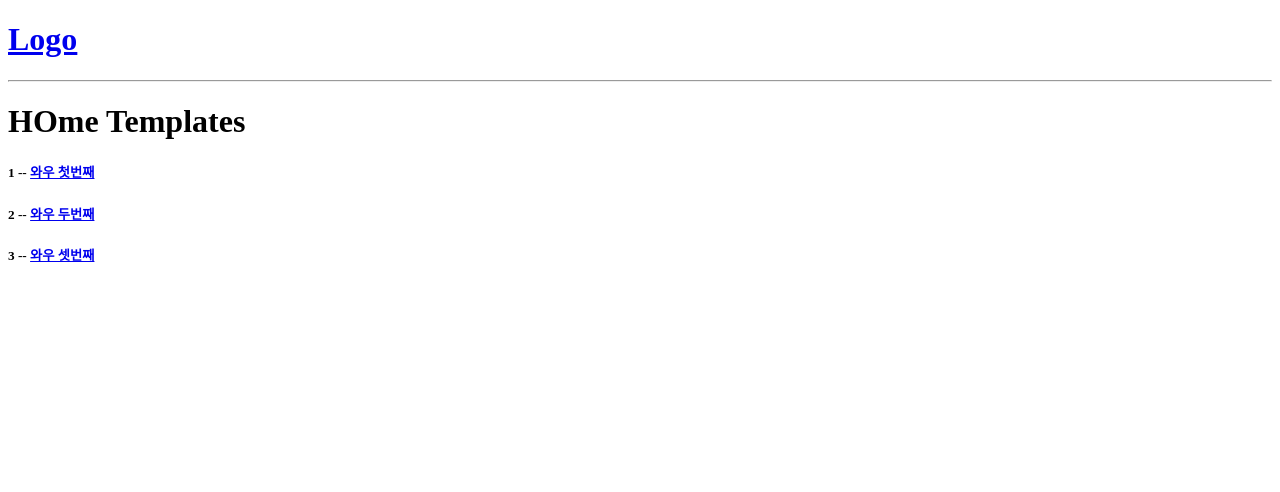
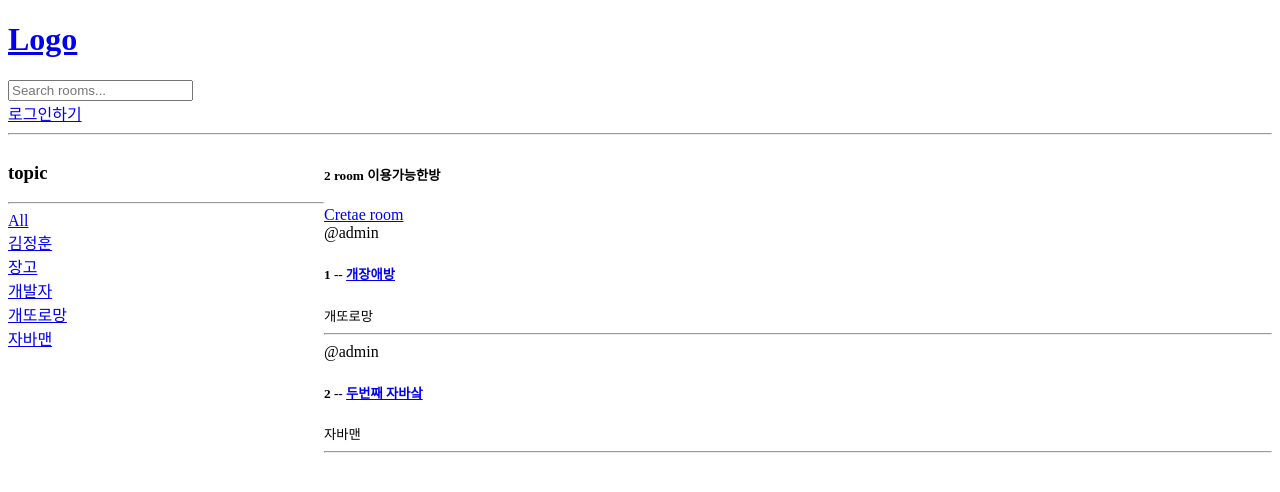
Before and after one commit to jhva/django, a Django app: page / in a window 1280 px wide. Shown: the top 492 px of the page. Run offline with Django 4.2, Linux system fonts and the light colour scheme; data comes from the database, SQL or seed files in the repository; both versions use the stored data as it was after the commit.

Commit message:
로그인,로그아웃,룸모델,메세지모델 등

```diff
--- a/base/admin.py
+++ b/base/admin.py
@@ -3,6 +3,8 @@
 # Register your models here.
 
 
-from .models import Room
+from .models import Room, Topic, Message
 
 admin.site.register(Room)
+admin.site.register(Topic)
+admin.site.register(Message)
--- a/base/models.py
+++ b/base/models.py
@@ -1,16 +1,37 @@
 from django.db import models
-
+from django.contrib.auth.models import User
 # Create your models here.
 
 
+class Topic(models.Model):
+    name = models.CharField(max_length=200)
+
+    def __str__(self):
+        return self.name
+
+
 class Room(models.Model):
-    # host =
-    # topic=
+    host = models.ForeignKey(User, on_delete=models.SET_NULL, null=True)
+    topic = models.ForeignKey(Topic, on_delete=models.SET_NULL, null=True)
     name = models.CharField(max_length=200)
     description = models.TextField(null=True, blank=True)
     # participants=
     updated = models.DateTimeField(auto_now=True)
     created = models.DateTimeField(auto_now_add=True)
 
+    class Meta:
+        ordering = ['-updated', '-created']
+
     def __str__(self):
         return self.name
+
+
+class Message(models.Model):
+    user = models.ForeignKey(User, on_delete=models.CASCADE)
+    room = models.ForeignKey(Room, on_delete=models.CASCADE)
+    body = models.TextField()
+    updated = models.DateTimeField(auto_now=True)
+    created = models.DateTimeField(auto_now_add=True)
+
+    def __str__(self):
+        return self.body[0:50]
--- a/base/templates/base/home.html
+++ b/base/templates/base/home.html
@@ -1,14 +1,45 @@
 {% extends 'main.html' %} {% block content %}
-<h1>HOme Templates</h1>
-<div>
+<style>
+  .home-container {
+    display: grid;
+    grid-template-columns: 1fr 3fr;
+  }
+</style>
+
+<div class="home-container">
   <div>
-    {% for room in rooms%}
+    <h3>topic</h3>
+    <hr />
     <div>
-      <h5>
-        {{room.id}} -- <a href="{% url 'room' room.id %}"> {{room.name}} </a>
-      </h5>
+      <a href="{% url 'home' %}">All</a>
+    </div>
+    {% for topic in topics %}
+    <div>
+      <a href="{% url 'home' %}?q={{topic.name}}">{{topic.name}}</a>
     </div>
     {% endfor %}
   </div>
+  <div>
+    <h5>{{room_count}} room 이용가능한방</h5>
+    <a href="{% url 'create-room' %}"> Cretae room</a>
+
+    <div>
+      {% for room in rooms%}
+      <div>
+        {% if request.user == room.host %}
+        <a href="{% url 'update-room' room.id %}">방 수정하기</a>
+        <a href="{% url 'delete-room' room.id %}">방 삭제하기</a>
+        {% endif %}
+        <span>@{{room.host.username}}</span>
+        <h5>
+          {{room.id}} -- <a href="{% url 'room' room.id %}"> {{room.name}} </a>
+        </h5>
+        <small>{{room.topic.name}}</small>
+        <hr />
+      </div>
+      {% endfor %}
+    </div>
+  </div>
 </div>
+
 {% endblock content %}
--- a/base/urls.py
+++ b/base/urls.py
@@ -3,6 +3,14 @@
 
 
 urlpatterns = [
+    path('login/', views.loginPage, name="login"),
+    path('logout/', views.logoutUser, name="logout"),
+
     path('', views.home, name="home"),
     path('room/<str:pk>/', views.room, name="room"),
+    path('create-room/', views.createRoom, name="create-room"),
+    path('update-room/<str:pk>', views.updatedRoom, name="update-room"),
+    path('delete-room/<str:pk>', views.deleteRoom, name="delete-room"),
+
+
 ]
--- a/base/views.py
+++ b/base/views.py
@@ -1,23 +1,102 @@
-from django.shortcuts import render
+from ast import expr_context
+from imaplib import _Authenticator
+from django.shortcuts import render, redirect
+from .models import Room, Topic
+from django.http import HttpResponse
+from django .contrib.auth.decorators import login_required
+from django.contrib.auth.models import User
+from django.contrib import messages
+from django.contrib.auth import authenticate, login, logout
+from django.db.models import Q
 # Create your views here.
 from django.http import HttpResponse
+from .forms import RoomForm
+# rooms = [
+#     {'id': 1, 'name': '와우 첫번째'},
+#     {'id': 2, 'name': '와우 두번째'},
+#     {'id': 3, 'name': '와우 셋번째'},
+# ]
 
-rooms = [
-    {'id': 1, 'name': '와우 첫번째'},
-    {'id': 2, 'name': '와우 두번째'},
-    {'id': 3, 'name': '와우 셋번째'},
-]
+
+def logoutUser(request):
+    logout(request)
+    return redirect('home')
+
+
+def loginPage(request):
+    if request.user.is_authenticated:
+        return redirect('home')
+    if request.method == 'POST':
+        username = request.POST.get('username')
+        password = request.POST.get('password')
+        try:
+            user = User.objects.get(username=username)
+        except:
+            messages.error(request, '사용자를 찾을 수 없습니다 ')
+        user = authenticate(request, username=username, password=password)
+
+        if user is not None:
+            login(request, user)
+            return redirect('home')
+        else:
+            messages.error(request, '닉네임 또는 패스워드가 존재하지않습니다')
+
+    context = {}
+    return render(request, 'base/login_register.html', context)
 
 
 def home(request):
-    context = {'rooms': rooms}
+    q = request.GET.get('q') if request.GET.get('q') != None else ''
+    rooms = Room.objects.filter(Q(topic__name__icontains=q) |
+                                Q(name__icontains=q) |
+                                Q(description__icontains=q)
+                                )
+    topics = Topic.objects.all()
+    room_count = rooms.count()
+    context = {'rooms': rooms, 'topics': topics, 'room_count': room_count}
     return render(request, 'base/home.html', context)
 
 
 def room(request, pk):
-    room = None
-    for i in rooms:
-        if i['id'] == int(pk):
-            room = i
+    room = Room.objects.get(id=pk)
     context = {'room': room}
     return render(request, 'base/room.html', context)
+
+
+@login_required(login_url="login")
+def createRoom(request):
+    form = RoomForm()
+    if request.method == 'POST':
+        form = RoomForm(request.POST)
+        if form.is_valid():
+            form.save()
+            return redirect('home')
+    context = {'form': form}
+
+    return render(request, 'base/room_form.html', context)
+
+
+def updatedRoom(request, pk):
+    room = Room.objects.get(id=pk)
+    form = RoomForm(instance=room)
+    if request.user != room.host:
+        return HttpResponse('허용되지않습니다 로그인을 해주세요')
+    if request.method == 'POST':
+        form = RoomForm(request.POST, instance=room)
+        if form.is_valid():
+            form.save()
+            return redirect('home')
+
+    context = {'form': form}
+
+    return render(request, 'base/room_form.html', context)
+
+
+def deleteRoom(request, pk):
+    room = Room.objects.get(id=pk)
+    if request.user != room.host:
+        return HttpResponse('허용되지않습니다 로그인을 해주세요')
+    if request.method == 'POST':
+        room.delete()
+        return redirect('home')
+    return render(request, 'base/delete.html', {'obj': room})
--- a/templates/main.html
+++ b/templates/main.html
@@ -7,6 +7,12 @@
     <title>Document</title>
   </head>
   <body>
-    {% include 'navbar.html' %} {% block content %} {% endblock %}
+    {% include 'navbar.html' %} {% if messages %}
+    <ul class="messages">
+      {% for message in messages %}
+      <li></li>
+      {{ message }} {% endfor %}
+    </ul>
+    {% endif %} {% block content %} {% endblock %}
   </body>
 </html>
--- a/templates/navbar.html
+++ b/templates/navbar.html
@@ -2,4 +2,13 @@
   <h1>Logo</h1>
 </a>
 
+<form action="{% url 'home' %}" method="GET">
+  <input type="text" name="q" placeholder="Search rooms..." />
+</form>
+
+{% if request.user.is_authenticated %}
+<a href="{% url 'logout' %}">로그아웃</a>
+{% else %}
+<a href="{% url 'login' %}">로그인하기</a>
+{% endif %}
 <hr />
```
Also changed, not shown: READEME.md (+15 -0 lines), base/forms.py (added, +9 -0 lines), base/templates/base/delete.html (added, +10 -0 lines), base/templates/base/login_register.html (added, +15 -0 lines), base/templates/base/room_form.html (added, +10 -0 lines), base/migrations/0002_topic_room_host_message_room_topic.py (added), db.sqlite3.
